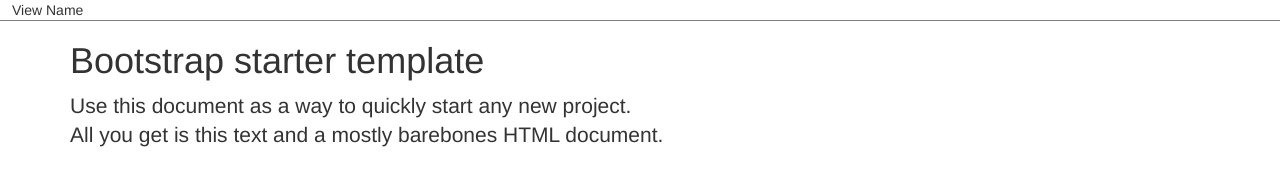
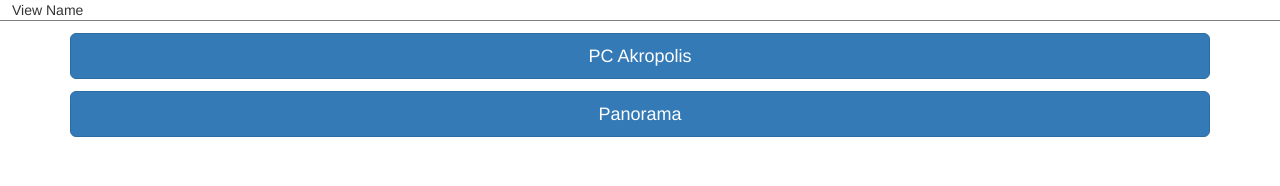
Before and after one commit to Sharino/magicPrototype, a plain HTML site: page index.html in a window 1280 px wide. Drawn offline with nearby package versions, Linux system fonts and the light colour scheme.

Commit message:
minor shits

```diff
--- a/css/style.css
+++ b/css/style.css
@@ -10,3 +10,16 @@
     padding-left: 12px;
     padding-right: 12px;
 }
+.x--pv {
+    padding-top: 12px;
+    padding-bottom: 12px;
+}
+.x--pb {
+    padding-bottom: 12px;
+}
+.x--mb {
+    margin-bottom: 12px;
+}
+.full-width {
+    width: 100%;
+}
--- a/index.html
+++ b/index.html
@@ -24,11 +24,13 @@
         View Name
     </div>
     <div class="container">
-
-        <div class="starter-template">
-            <h1>Bootstrap starter template</h1>
-            <p class="lead">Use this document as a way to quickly start any new project.
-                <br> All you get is this text and a mostly barebones HTML document.</p>
+        <div class="x--pv">
+            <div class="btn btn-primary btn-lg full-width x--mb">
+                PC Akropolis
+            </div>
+            <div class="btn btn-primary btn-lg full-width x--mb">
+                Panorama
+            </div>
         </div>
 
     </div>
```
